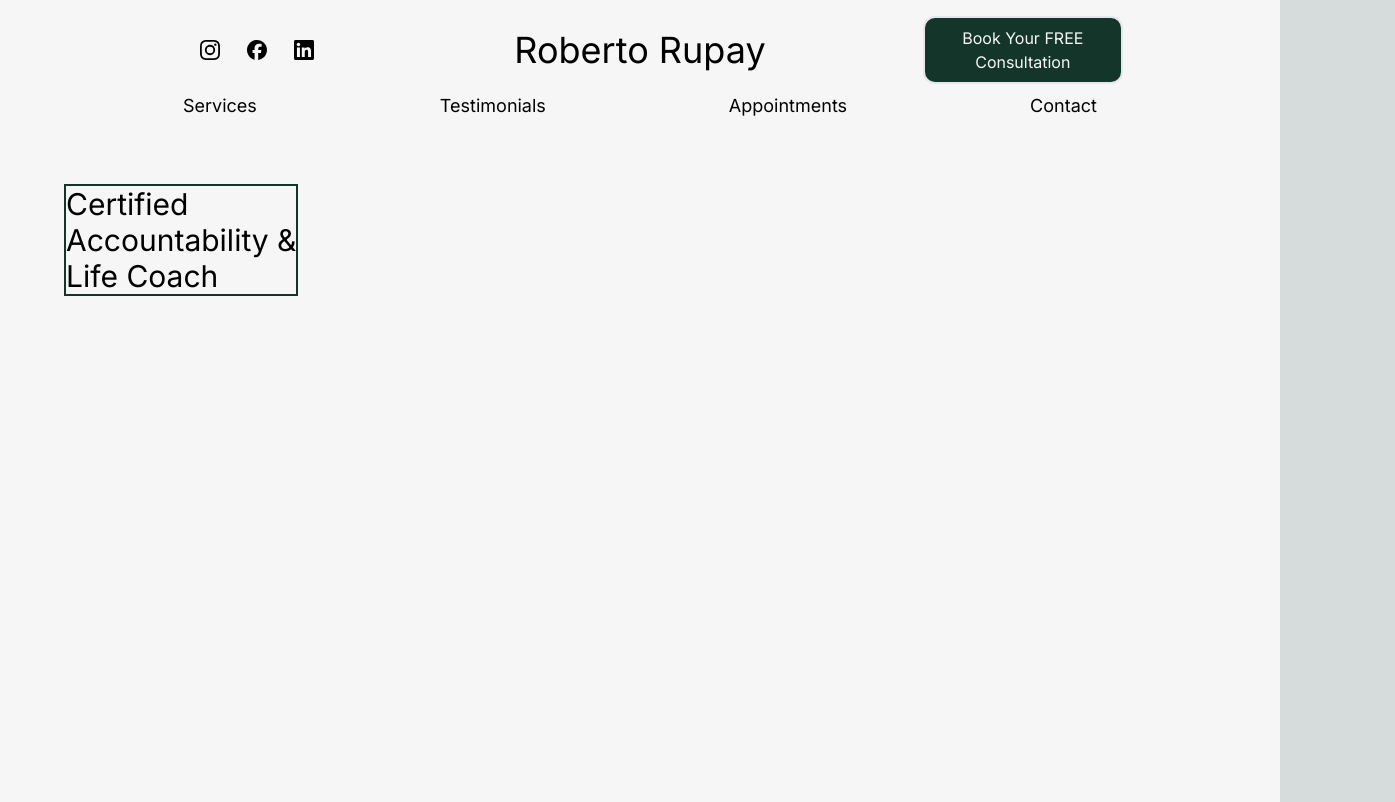
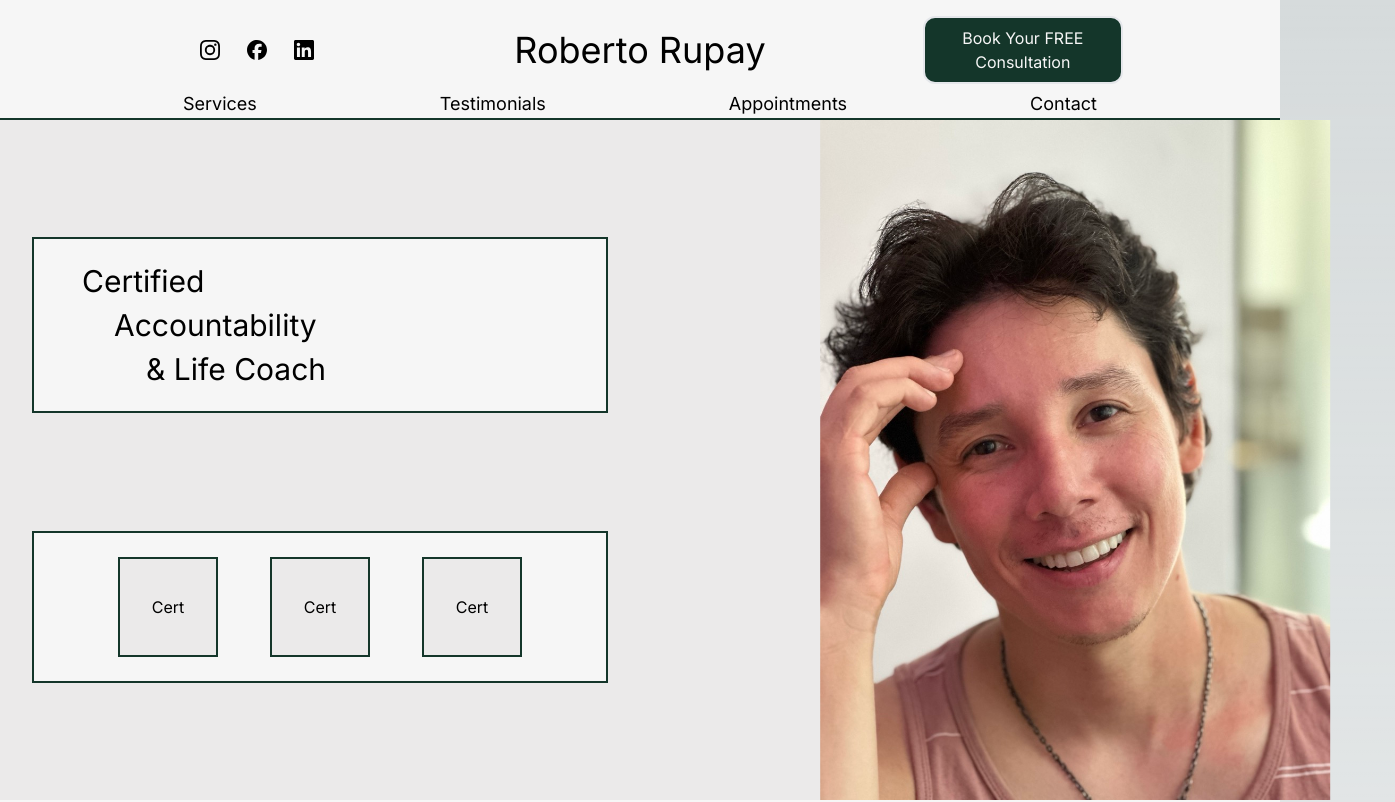
Before and after one commit to rlgallegos/tito-rupay, a Next.js app in the folder client/: page / in a window 1280 px wide. Shown: the top 802 px of the page, 1395 px wide, since content can reach past the window. Built offline with nearby package versions, Linux system fonts and the light colour scheme.

Commit message:
beginning testimonials

```diff
--- a/client/app/Landing.tsx
+++ b/client/app/Landing.tsx
@@ -1,17 +1,45 @@
-
+import Image from "next/image"
 
 
 
 const Landing: React.FC = () => {
   return (
-    <div className='h-screen w-full bg-primary flex flex-col pt-[160px] text-black'>
-        <div className="w-1/3 h-1/4 text-3xl flex items-center px-16 bg-primary">
+    <div className='h-screen w-full bg-secondary flex justify-between pt-[120px] text-black relative'>
+        <div className="h-full w-1/2 flex flex-col justify-evenly px-8">
+
+            <div className="bg-primary border-2 border-green-1 flex flex-col justify-evenly gap-2 text-3xl px-12 py-6">
+                <h1>Certified</h1>
+                <h1 className="indent-8">Accountability</h1>
+                <h1 className="indent-16">& Life Coach</h1>
+            </div>
+
+            <div className="w-full border-2 border-green-1 flex  justify-evenly gap-4 text-3xl px-12 py-6 bg-primary">
+
+                <div className="w-[100px] h-[100px] border-2 border-green-1 flex items-center justify-center text-base bg-secondary">Cert</div>
+                <div className="w-[100px] h-[100px] border-2 border-green-1 flex items-center justify-center text-base bg-secondary">Cert</div>
+                <div className="w-[100px] h-[100px] border-2 border-green-1 flex items-center justify-center text-base bg-secondary">Cert</div>
+
+            </div>
+
+        </div>
+        <div className="relative w-1/2 h-full overflow-visible">
+  <Image
+    src="/images/roberto-headshot-resized.jpeg"
+    alt="headshot"
+    layout="fill"
+    objectFit="contain"
+    className="absolute right-0 top-0 w-full h-full transform translate-x-[9vw]"
+  />
+</div>
+
+
+        {/* <div className="w-1/3 h-1/4 text-3xl flex items-center px-16 bg-primary">
             <div className="flex flex-col border-2 border-green-1">
                 <h1>Certified</h1>
                 <h1>Accountability &</h1>
                 <h1>Life Coach</h1>
             </div>
-        </div>
+        </div> */}
     </div>
   )
 }
--- a/client/app/components/NavBar.tsx
+++ b/client/app/components/NavBar.tsx
@@ -6,7 +6,7 @@ import Socials from "./Socials"
 
 const NavBar: React.FC = () => {
     return (
-        <nav className="h-[120px] w-full bg-primary z-10 absolute top-0 flex flex-col justify-between items-center pt-4">
+        <nav className="h-[120px] w-full bg-primary z-10 absolute top-0 flex flex-col justify-between items-center pt-4 border-b-2 border-green-1">
             <div className="w-full flex items-center justify-evenly">
                 <Socials />
                 <h1 className="text-4xl">Roberto Rupay</h1>
--- a/client/app/page.tsx
+++ b/client/app/page.tsx
@@ -14,7 +14,7 @@ export default function Home() {
         <Landing />
         <WhoWeAre />
         <Services />
-        <Certifications />
+        {/* <Certifications /> */}
         <Testimonials />
         <Contact />
     </main>
```
Also changed, not shown: client/public/images/roberto-headshot-resized.jpeg (added), client/public/images/roberto-headshot.jpg (added).
